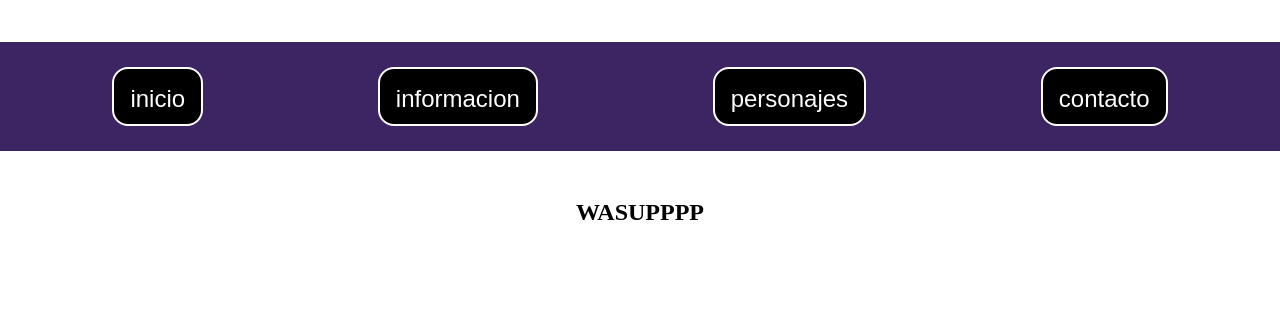
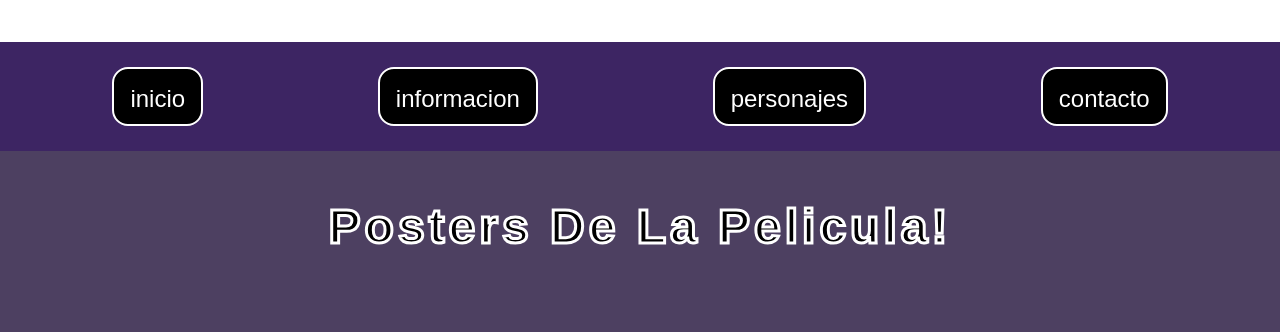
Before and after one commit to BautistaRescala/WEB_MARIO, a plain HTML site: page index.html in a window 1280 px wide. Shown: the part 236-568 px from the top of the page. Drawn offline with Linux system fonts and the light colour scheme; a web font is replaced by a local one.

Commit message:
No se que cambie la verdad

```diff
--- a/index.html
+++ b/index.html
@@ -21,7 +21,7 @@
         <a href="contacto.html">contacto</a>
     </nav>
     <main>
-        <h2> WASUPPPP </h2>
+        <h1> Posters De La Pelicula!</h1>
         <div class="galeria">
             <img src="./img/poster_mario2.jpg" alt="BOINGO DOINGO LOINGO">
             <img src="./img/poster_mario5.jpg" alt="BOINGO DOINGO LOINGO">
--- a/style.css
+++ b/style.css
@@ -72,6 +72,9 @@ nav a:hover{
 }
 
 main{
+  background-color: #4d4061;
+  -webkit-text-stroke: 3px white ;
+  font-family: 'Super Mario 256', sans-serif;
   padding: 3rem;
   display:flex;
   flex-wrap: wrap;
@@ -82,22 +85,28 @@ main{
 .galeria{
   display:flex;
   width:90vw;
-  height: 700px;
-  min-height: 900px;
+  height: 800px;
+  min-height: 600px;
   justify-content: center;
   align-items: center;
 }
 
 .galeria img{
   width: 15%;
-  height: 100%;
   height: 600px;
   object-fit: cover;
   transition: all 1s ease-in-out;
-  transform-origin: center;
 }
 
 .galeria img:hover{
+
   width:30%;
-  height:70%;
+  height:80%;
 }
+
+main h1{
+  flex-grow: 1;
+  font-size: 3rem;
+  text-align:center;
+  letter-spacing: 0.25rem;
+}
```
